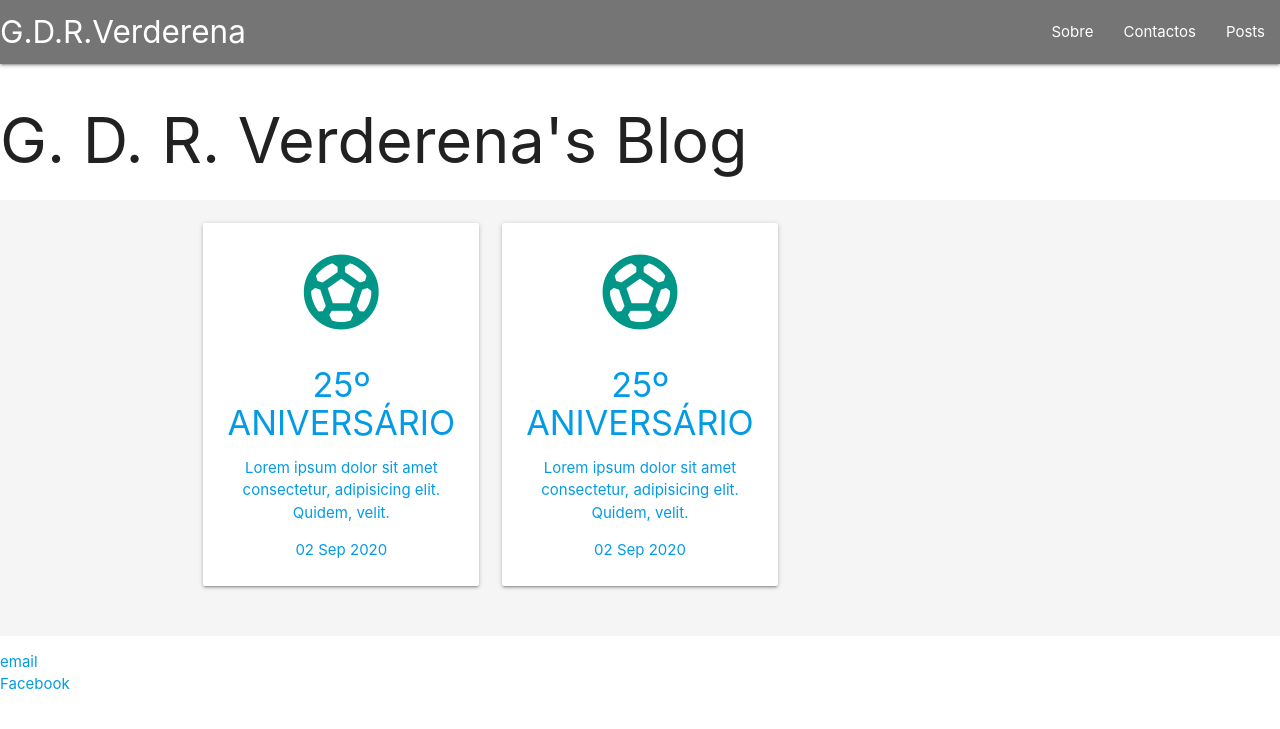
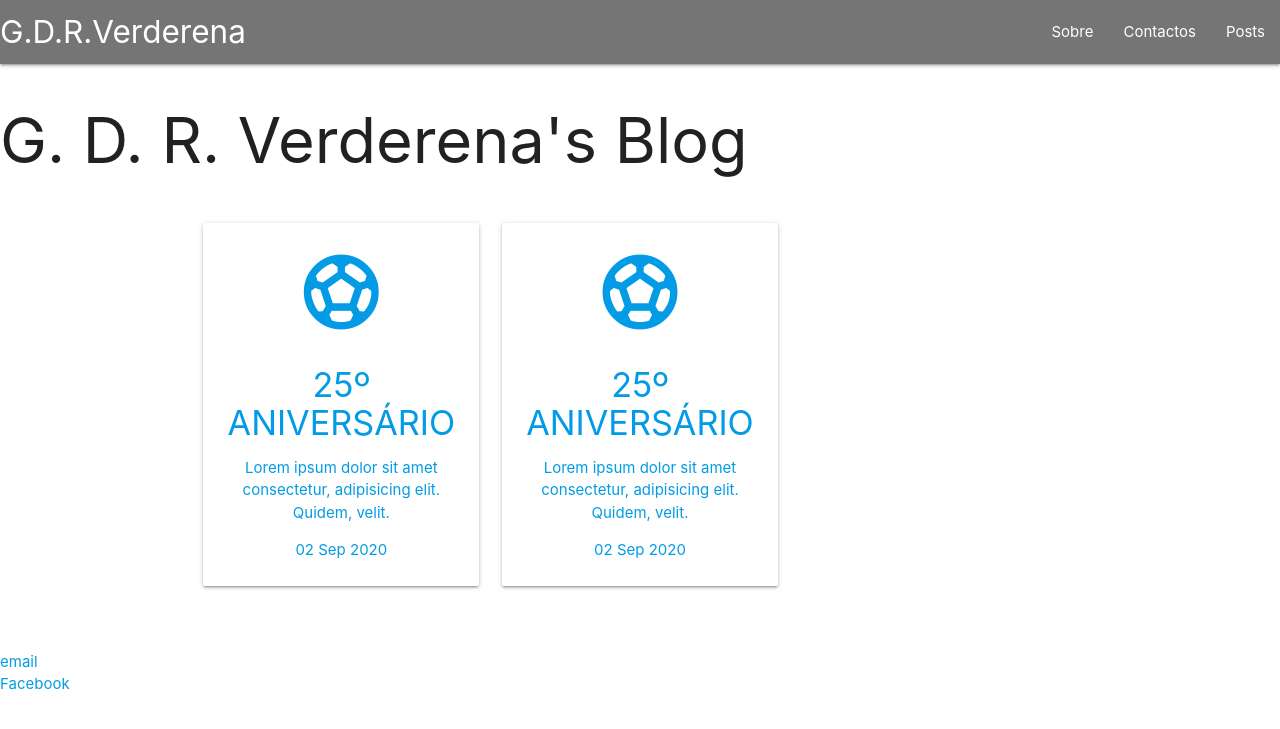
Before and after one commit to GDR-Verderena/gdr-verderena.github.io, a Jekyll site: the page built from blog/index.html, in a window 1280 px wide. Shown: the top 729 px of the page. Built offline with Jekyll 4.4.1, drawn with Linux system fonts in a browser that asks for light colours.

Commit message:
Update index.html

```diff
--- a/blog/index.html
+++ b/blog/index.html
@@ -4,7 +4,7 @@ title: G. D. R. Verderena's Blog
 ---
 <h1>{{ page.title }}</h1>
 
-<section class="section section-icons grey lighten-4 center">
+<section class="section section-icons center">
   <div class="container">
     <div class="row">
       <!--<ul class="posts">-->
@@ -14,7 +14,7 @@ title: G. D. R. Verderena's Blog
       <a href="{{ post.url }}" title="{{ post.title }}">
         <div class="col s12 m4">
           <div class="card-panel">
-            <i class="material-icons large teal-text">sports_soccer</i>
+            <i class="material-icons large ">sports_soccer</i>
             <h4>{{ post.title }}</h4>
             <p>Lorem ipsum dolor sit amet consectetur, adipisicing elit. Quidem, velit.</p>
             <span>{{ post.date | date_to_string }}</span>
```
